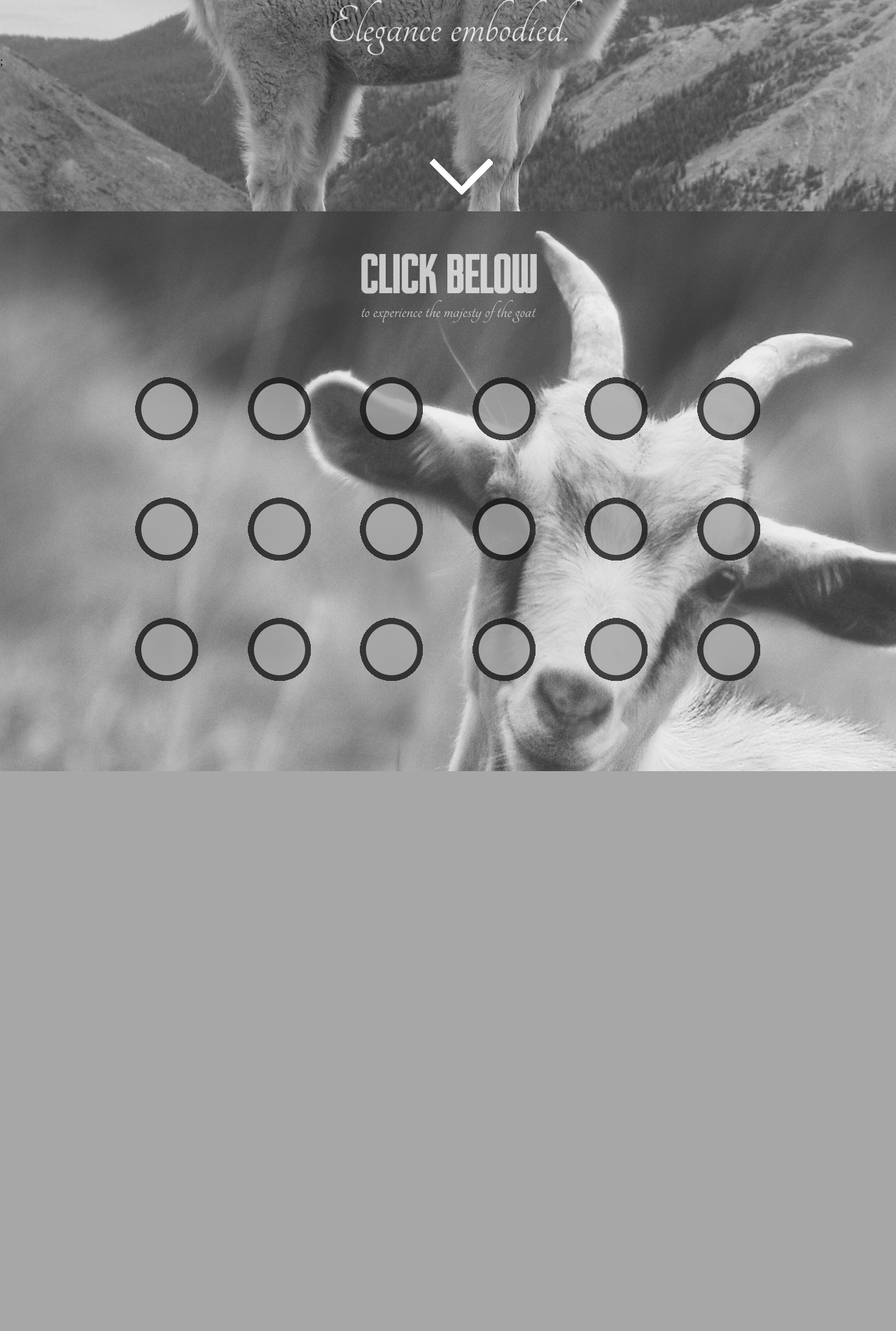
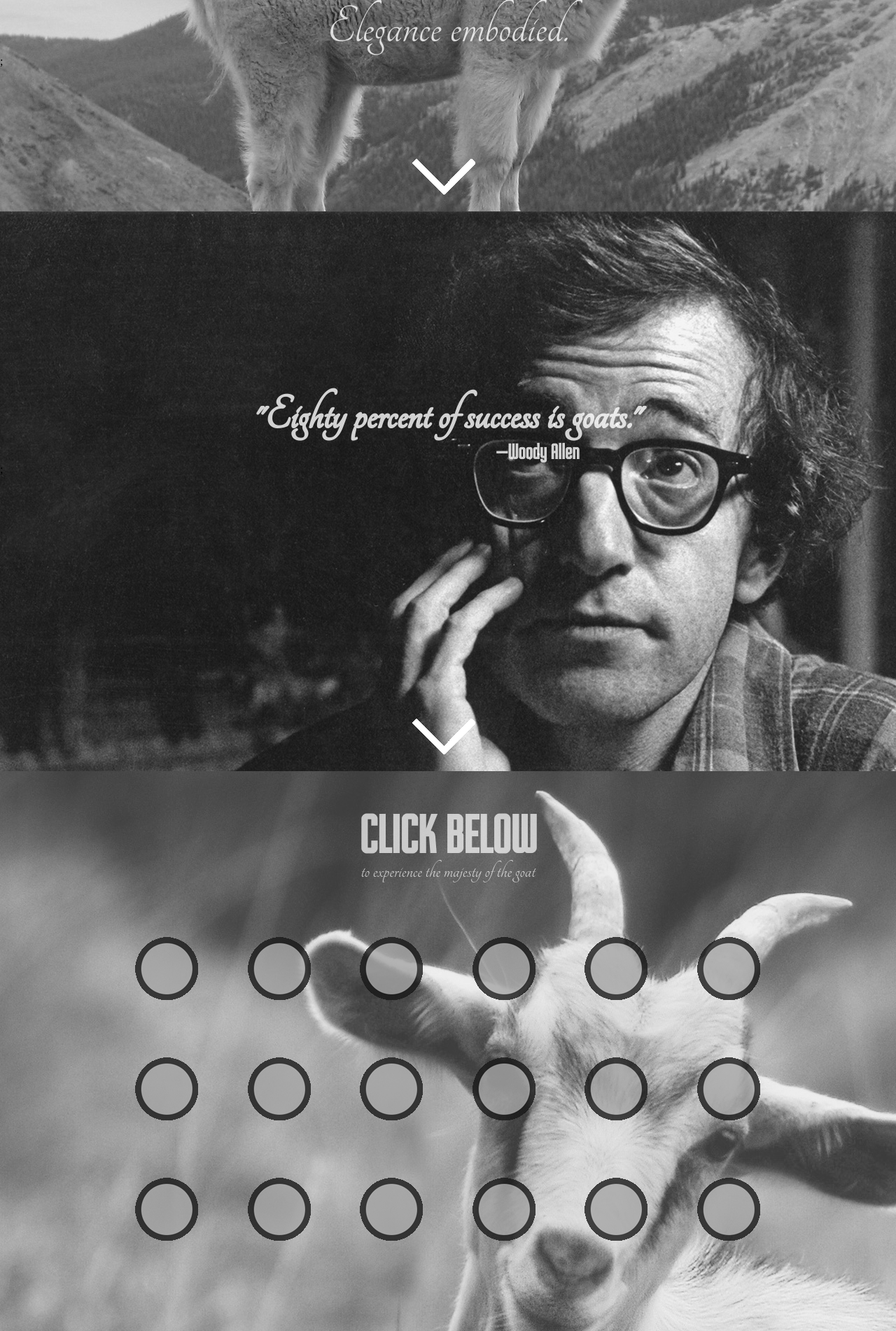
Before and after one commit to oherterich/owenherterich-web3, a PHP site: page / in a window 1280 px wide. Shown: the part 498-2400 px from the top of the page at 70% size. Before the commit the page ends 1600 px from the top, so only its background shows below. Run offline with PHP 8.4, Linux system fonts and the light colour scheme; some libraries are stand-ins or nearby versions.

Commit message:
added another slide with quote

```diff
--- a/hw2/code/css/style.css
+++ b/hw2/code/css/style.css
@@ -14,7 +14,7 @@
   width: 100%;
   height: 100%; }
 
-h1 {
+h1, h3 {
   font-family: 'Fairview', Futura, Helvetica, Arial, sans-serif; }
 
 h2 {
@@ -23,7 +23,7 @@
 .scrollbutton {
   display: block;
   position: absolute;
-  left: 48%;
+  left: 46%;
   bottom: 3%;
   width: 90px;
   height: 51px;
@@ -40,7 +40,8 @@
 
 .slide {
   width: 100%;
-  height: 100%; }
+  height: 100%;
+  position: relative; }
 
 #slide1 {
   background: url("../img/title_large.jpg") center top; }
@@ -57,18 +58,31 @@
     margin-top: -3%; }
 
 #slide2 {
+  background: url("../img/quote_large.jpg") center top; }
+  #slide2 h2, #slide2 h3 {
+    color: rgba(255, 255, 255, 0.8); }
+  #slide2 h2 {
+    font-size: 4.5em;
+    text-align: center;
+    padding-top: 20%; }
+  #slide2 h3 {
+    font-size: 2.0em;
+    text-align: center;
+    padding-left: 20%; }
+
+#slide3 {
   background: url("../img/soundboard_large.jpg") center top; }
-  #slide2 article {
+  #slide3 article {
     width: 75%;
     height: 75%;
     margin: 3% auto 0 auto; }
-  #slide2 h1, #slide2 h2 {
+  #slide3 h1, #slide3 h2 {
     color: rgba(255, 255, 255, 0.7);
     text-align: center; }
-  #slide2 h1 {
+  #slide3 h1 {
     font-size: 5.0em;
     padding-top: 4.0%; }
-  #slide2 h2 {
+  #slide3 h2 {
     font-size: 2.0em;
     font-weight: normal;
     margin-top: -0.3%; }
--- a/hw2/code/index.html
+++ b/hw2/code/index.html
@@ -11,12 +11,20 @@
         <script src="js/main.js"></script>
 </head>
 <body>
+
 	<section class="slide" id="slide1">
 		<h1>GOATS</h1>
 		<h2>Elegance embodied.</h2>
 		<a class="scrollbutton" href="#slide2"></a>;
 	</section>
+
 	<section class="slide" id="slide2">
+		<h2>"Eighty percent of success is goats."</h2>
+		<h3>&mdash;Woody Allen</h3>
+		<a class="scrollbutton" href="#slide3"></a>;
+	</section>
+
+	<section class="slide" id="slide3">
 		<h1>CLICK BELOW</h1>
 		<h2>to experience the majesty of the goat</h2>
 		<article>
@@ -76,6 +84,7 @@
 			</div>
 		</article>
 	</section>
+
 	<script src="js/main.js"></script>
 </body>
 </html>
--- a/hw2/code/scss/style.scss
+++ b/hw2/code/scss/style.scss
@@ -15,7 +15,7 @@
 	height: 100%;
 }
 
-h1 {
+h1, h3 {
 	font-family: 'Fairview', Futura, Helvetica, Arial, sans-serif;
 }
 
@@ -26,7 +26,7 @@
 .scrollbutton {
 	display: block;
 	position: absolute;
-	left: 48%;
+	left: 46%;
 	bottom: 3%;
 	width: 90px;
 	height: 51px;
@@ -48,6 +48,7 @@
 .slide {
 	width: 100%;
 	height: 100%;
+	position: relative;
 }
 
 #slide1 {
@@ -70,6 +71,26 @@
 }
 
 #slide2 {
+	background: url("../img/quote_large.jpg") center top;
+
+	h2, h3 {
+		color: rgba(255, 255, 255, 0.8);
+	}
+
+	h2 {
+		font-size: 4.5em;
+		text-align: center;
+		padding-top: 20%;
+	}
+
+	h3 {
+		font-size:2.0em;
+		text-align: center;
+		padding-left: 20%;
+	}
+}
+
+#slide3 {
 	background: url("../img/soundboard_large.jpg") center top;
 
 	article {
```
Also changed, not shown: hw2/code/img/quote_large.jpg (added), hw2/code/img/quote_mobile.jpg (added), hw2/code/img/quote_tablet.jpg (added).
